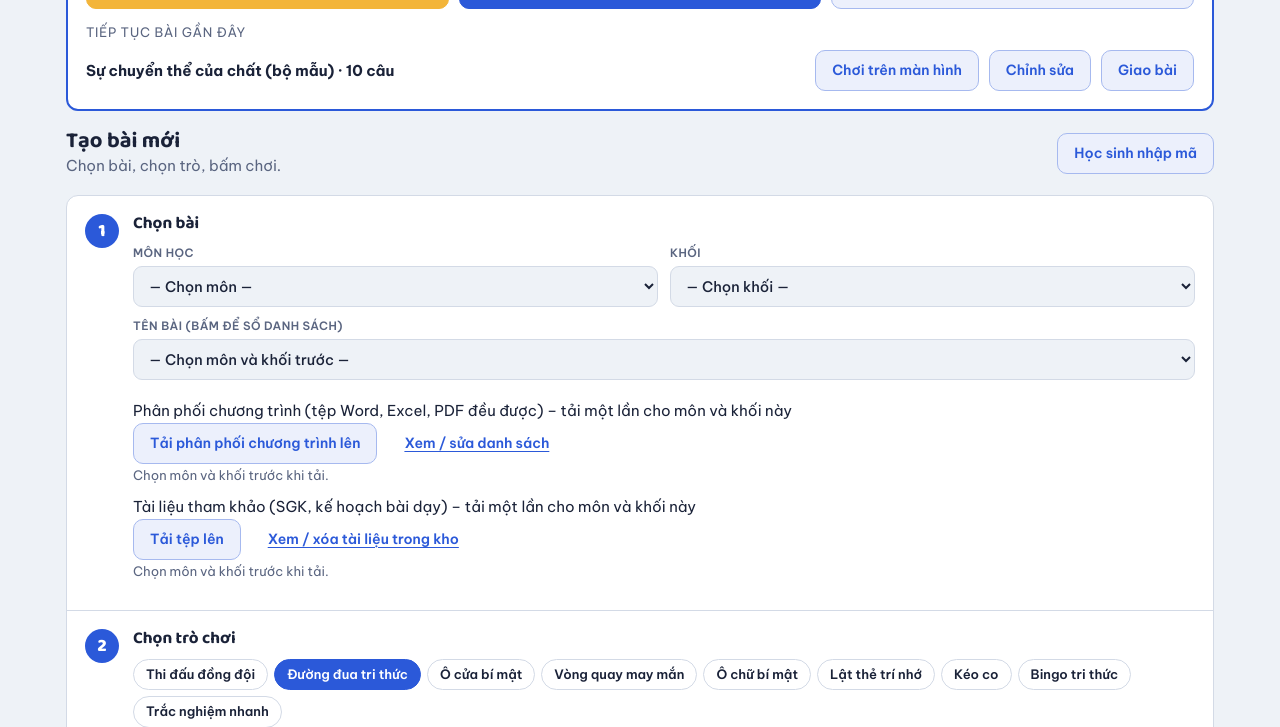
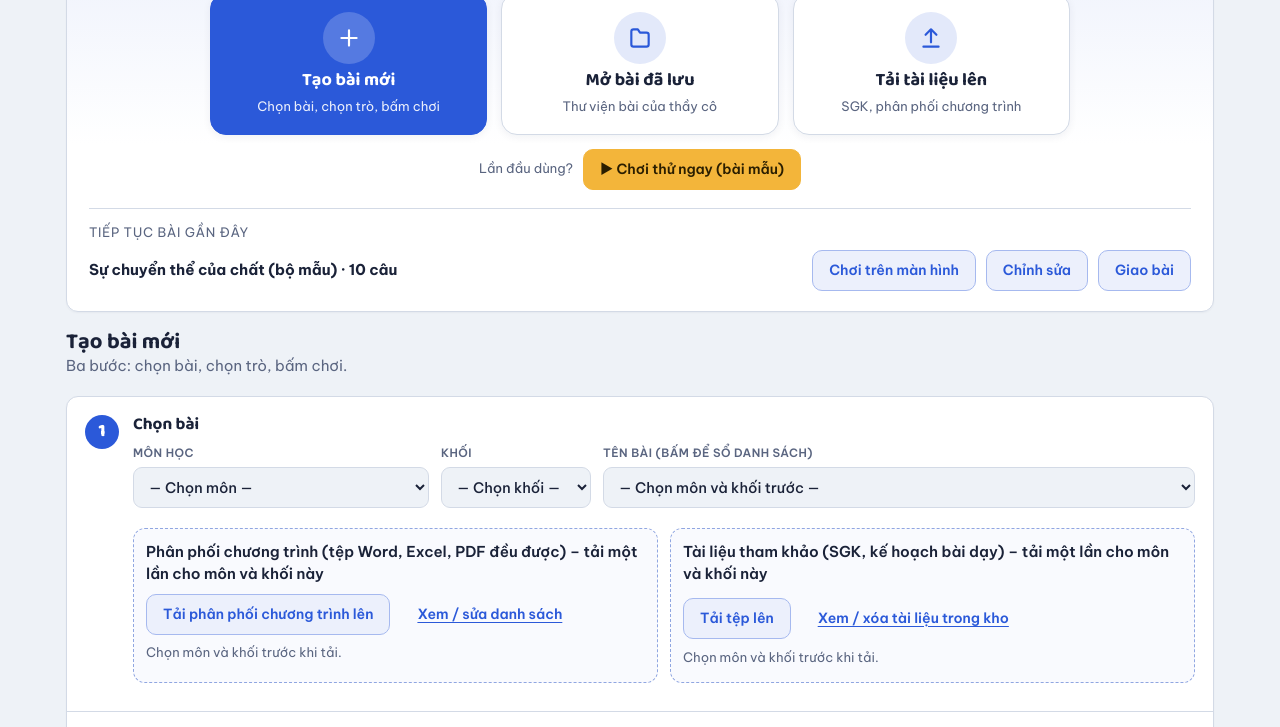
Before and after one commit to kenhgiaovien/trochoi-donghop, a plain HTML site: page index.html in a window 1280 px wide. Shown: the part 256-983 px from the top of the page. Drawn offline with Linux system fonts and the light colour scheme.

Commit message:
Trang chủ bố trí lại: ba ô việc chính, bước Chọn bài gọn hơn, nút Học sinh nhập mã ở thanh đầu trang
Co-Authored-By: Claude <noreply@anthropic.com>

```diff
--- a/index.html
+++ b/index.html
@@ -216,9 +216,29 @@ html body.kidbg{background:var(--paper)}
 .okbox{display:inline-flex;align-items:center;gap:5px;font-size:13px;font-weight:600;cursor:pointer;white-space:nowrap}
 .okbox input{width:20px;height:20px}
 @media (max-width:600px){.qopt{grid-template-columns:auto minmax(0,1fr) auto}.qopt>b{display:none}}
-.startcard{display:grid;gap:14px;border:2px solid var(--accent)}
-.startcard .big3{display:grid;grid-template-columns:repeat(auto-fit,minmax(190px,1fr));gap:10px}
-.startcard .big3 .btn{min-height:56px;font-size:16px}
+.startcard{display:grid;gap:14px;text-align:center;padding:26px 22px 20px;background:linear-gradient(180deg,color-mix(in srgb,var(--accent) 11%,var(--card)),var(--card) 62%)}
+.startcard .big3{display:grid;grid-template-columns:repeat(3,minmax(0,1fr));gap:14px;max-width:860px;width:100%;margin:4px auto 0}
+.tile3{display:grid;justify-items:center;align-content:start;gap:6px;padding:18px 12px;border-radius:16px;border:1px solid var(--line);background:var(--card);cursor:pointer;box-shadow:0 2px 8px rgba(20,30,60,.06);transition:transform .12s,border-color .12s}
+.tile3:hover{transform:translateY(-2px);border-color:var(--accent)}
+.tile3 b{font-family:var(--f-display);font-size:18px;line-height:1.2}
+.tile3 small{color:var(--muted);font-size:13px;line-height:1.35}
+.tico{width:52px;height:52px;border-radius:50%;display:grid;place-items:center;background:color-mix(in srgb,var(--accent) 13%,var(--card));color:var(--accent)}
+.tile3.main{background:var(--accent);border-color:var(--accent);color:var(--accent-ink)}
+.tile3.main .tico{background:rgba(255,255,255,.2);color:inherit}
+.tile3.main small{color:inherit;opacity:.9}
+.startcard .recent{display:grid;gap:8px;text-align:left;border-top:1px solid var(--line);padding-top:14px;margin-top:4px}
+/* Bước Chọn bài: môn – khối – tên bài trên một hàng; hai chỗ tải lên nằm cạnh nhau */
+.g3{display:grid;grid-template-columns:minmax(0,1fr) 150px minmax(0,2fr);gap:12px;align-items:start}
+.up2{display:grid;grid-template-columns:repeat(2,minmax(0,1fr));gap:12px;align-items:stretch}
+.up2>*{border:1px dashed color-mix(in srgb,var(--accent) 40%,var(--line));border-radius:12px;padding:12px;background:color-mix(in srgb,var(--accent) 3%,var(--card));min-width:0}
+.up2 .f{display:grid;gap:8px}
+.up2 .f>span:first-child{font-weight:600}
+@media (max-width:820px){.g3,.up2{grid-template-columns:1fr}.startcard .big3{grid-template-columns:1fr;gap:10px}.tile3{grid-template-columns:auto 1fr;justify-items:start;text-align:left;column-gap:12px;padding:12px 14px}.tile3 .tico{grid-row:span 2;width:44px;height:44px}}
+.card{box-shadow:0 1px 2px rgba(20,30,60,.04)}
+nav.tabs button[aria-current="page"]{background:var(--accent);color:var(--accent-ink)}
+#joinBtn{flex:none}
+@media (min-width:721px){nav.tabs{gap:2px}nav.tabs button{padding:7px 9px}.top .wrap{gap:10px}}
+body.kidbg #joinBtn{display:none}
 nav.tabs .morebtn{display:none}
 @media (max-width:720px){
   body:not(.kidbg) nav.tabs button.more{display:none}
@@ -352,6 +372,7 @@ nav.tabs button{white-space:nowrap}
 <header class="top"><div class="wrap">
   <button class="brand" id="brand" type="button"><span class="logo" id="logoBox" title="Logo trường (tải lên trong Hướng dẫn)">LOGO</span><span><b>TRƯỜNG THCS ĐỒNG HỢP</b><small>Smart Learning Games · Tam Hợp, Nghệ An</small></span></button>
   <nav class="tabs" id="nav"></nav>
+  <button class="btn small" id="joinBtn" type="button">Học sinh nhập mã</button>
   <span class="pill" id="cloudPill">Đang kiểm tra lưu trữ…</span>
 </div></header>
 <main class="wrap" id="main"></main>
@@ -2333,7 +2354,7 @@ const __exportCard0 = exportCard;
 exportCard = function (a, b) { return h('div', { style: { display: 'grid', gap: '18px' } }, cloudCard(), __exportCard0(a, b)); };
 
 /* ===== core3e (bản 4): nhiều môn, phân phối chương trình có lựa chọn, công thức toán, không nhảy màn hình, tự cập nhật ===== */
-const BUILD = '2026.11.17-0848';
+const BUILD = '2026.11.18-2159';
 
 /* ---------- Hồ sơ: một giáo viên dạy nhiều môn ---------- */
 const mySubjects = () => (S.profile.subjects && S.profile.subjects.length ? S.profile.subjects : (S.profile.subject ? [S.profile.subject] : []));
@@ -2658,23 +2679,30 @@ function vHome() {
   refreshMatLessons().then(ch => { if (ch && v.isConnected) fillLessons(); });
   // Đầu trang: ba việc người mới cần thấy ngay, và bài gần đây để làm tiếp
   const recent = S.lib.find(p => !p.demo) || S.lib[0], demo = getPack('demo-khtn6') || S.lib[0];
-  const start = h('div', { class: 'card startcard' }, h('h1', null, 'Hôm nay thầy cô muốn làm gì?'),
+  // Ba việc chính bày thành ba ô lớn có hình, mỗi ô một dòng giải thích
+  const ico = d => { const e = h('span', { class: 'tico', 'aria-hidden': 'true' }); e.innerHTML = '<svg viewBox="0 0 24 24" width="26" height="26" fill="none" stroke="currentColor" stroke-width="2" stroke-linecap="round" stroke-linejoin="round">' + d + '</svg>'; return e; };
+  const tile = (cls, d, title, sub, fn) => h('button', { type: 'button', class: 'tile3 ' + cls, onclick: fn }, ico(d), h('b', null, title), h('small', null, sub));
+  const nOwn = S.lib.filter(p => !p.demo).length;
+  const start = h('div', { class: 'card startcard' },
+    h('div', { class: 'small muted' }, S.profile.teacher ? 'Xin chào ' + S.profile.teacher : 'Xin chào thầy cô'),
+    h('h1', null, 'Hôm nay thầy cô muốn làm gì?'),
     h('div', { class: 'big3' },
-      h('button', { class: 'btn sun', onclick: () => go('play', { game: 'q2', pack: demo.id }) }, '▶ Chơi thử ngay (bài mẫu)'),
-      h('button', { class: 'btn primary', onclick: () => { v.querySelector('.quick').scrollIntoView({ behavior: 'smooth', block: 'start' }); const s = v.querySelector('#q-sub'); if (s) s.focus({ preventScroll: true }); } }, 'Tạo bài mới'),
-      h('button', { class: 'btn', onclick: () => go('library') }, 'Mở bài đã lưu')),
-    h('div', { style: { display: 'grid', gap: '8px' } }, h('span', { class: 'small muted', style: { letterSpacing: '.05em' } }, 'TIẾP TỤC BÀI GẦN ĐÂY'),
+      tile('main', '<path d="M12 5v14M5 12h14"/>', 'Tạo bài mới', 'Chọn bài, chọn trò, bấm chơi', () => { v.querySelector('.quick').scrollIntoView({ behavior: 'smooth', block: 'start' }); const s = v.querySelector('#q-sub'); if (s) s.focus({ preventScroll: true }); }),
+      tile('', '<path d="M4 6a2 2 0 0 1 2-2h4l2 3h6a2 2 0 0 1 2 2v9a2 2 0 0 1-2 2H6a2 2 0 0 1-2-2z"/>', 'Mở bài đã lưu', nOwn ? nOwn + ' bài trong thư viện' : 'Thư viện bài của thầy cô', () => go('library')),
+      tile('', '<path d="M12 16V4M7 9l5-5 5 5M5 20h14"/>', 'Tải tài liệu lên', 'SGK, phân phối chương trình', () => { const u = v.querySelector('.up2'); u.scrollIntoView({ behavior: 'smooth', block: 'center' }); const b = u.querySelector('button'); if (b) b.focus({ preventScroll: true }); })),
+    h('div', { class: 'row', style: { justifyContent: 'center' } }, h('span', { class: 'small muted' }, 'Lần đầu dùng?'), h('button', { class: 'btn sun', onclick: () => go('play', { game: 'q2', pack: demo.id }) }, '▶ Chơi thử ngay (bài mẫu)')),
+    h('div', { class: 'recent' }, h('span', { class: 'small muted', style: { letterSpacing: '.05em' } }, 'TIẾP TỤC BÀI GẦN ĐÂY'),
       h('div', { class: 'row' }, h('b', { class: 'grow' }, (recent.title || recent.lesson || 'Bài chưa đặt tên') + ' · ' + parsePack(recent).q.length + ' câu' + (recent.status === 'Chờ duyệt' ? ' · chờ duyệt' : '')),
         h('button', { class: 'btn', onclick: () => { S.current = recent.id; go('hub'); } }, 'Chơi trên màn hình'), h('button', { class: 'btn', onclick: () => go('editor', recent.id) }, 'Chỉnh sửa'), h('button', { class: 'btn', onclick: () => openShare(recent) }, 'Giao bài'))));
   v.append(start,
-    h('div', { class: 'row' }, h('div', { class: 'grow' }, h('h2', null, 'Tạo bài mới'), h('p', { class: 'muted' }, S.profile.teacher ? 'GV: ' + S.profile.teacher + ' · chọn bài, chọn trò, bấm chơi.' : 'Chọn bài, chọn trò, bấm chơi.')),
-      h('button', { class: 'btn', onclick: () => { S.shared = null; go('join'); } }, 'Học sinh nhập mã')),
+    h('div', null, h('h2', null, 'Tạo bài mới'), h('p', { class: 'muted' }, 'Ba bước: chọn bài, chọn trò, bấm chơi.')),
     h('div', { class: 'card quick' },
       h('div', { class: 'qstep' }, h('span', { class: 'qn' }, '1'), h('div', { class: 'grow', style: { display: 'grid', gap: '10px', minWidth: 0 } }, h('h3', null, 'Chọn bài'),
-        h('div', { class: 'fgrid' }, f('Môn học', subBox), f('Khối', gradeSel)),
-        f('Tên bài (bấm để sổ danh sách)', lessonSel, customIn), periodBox, hintBox,
-        h('div', { class: 'f' }, h('span', null, 'Tài liệu tham khảo (SGK, kế hoạch bài dạy) – tải một lần cho môn và khối này'),
-          h('div', { class: 'row' }, h('button', { class: 'btn', type: 'button', onclick: () => { if (!Q.subject || !Q.grade) return fieldErr(!Q.subject ? v.querySelector('#q-sub') : gradeSel, 'Thầy cô chọn ' + (!Q.subject ? 'môn học' : 'khối') + ' ở ô này trước, rồi mới tải tài liệu.'); matIn.click(); } }, 'Tải tệp lên'), matIn, h('button', { class: 'btn ghost', type: 'button', onclick: () => goHelp('kho') }, 'Xem / xóa tài liệu trong kho')), matMsg),
+        h('div', { class: 'g3' }, f('Môn học', subBox), f('Khối', gradeSel), f('Tên bài (bấm để sổ danh sách)', lessonSel, customIn)),
+        periodBox,
+        h('div', { class: 'up2' }, hintBox,
+          h('div', { class: 'f' }, h('span', null, 'Tài liệu tham khảo (SGK, kế hoạch bài dạy) – tải một lần cho môn và khối này'),
+            h('div', { class: 'row' }, h('button', { class: 'btn', type: 'button', onclick: () => { if (!Q.subject || !Q.grade) return fieldErr(!Q.subject ? v.querySelector('#q-sub') : gradeSel, 'Thầy cô chọn ' + (!Q.subject ? 'môn học' : 'khối') + ' ở ô này trước, rồi mới tải tài liệu.'); matIn.click(); } }, 'Tải tệp lên'), matIn, h('button', { class: 'btn ghost', type: 'button', onclick: () => goHelp('kho') }, 'Xem / xóa tài liệu trong kho')), matMsg)),
         pagesBox)),
       h('div', { class: 'qstep' }, h('span', { class: 'qn' }, '2'), h('div', { class: 'grow', style: { display: 'grid', gap: '10px', minWidth: 0 } }, h('h3', null, 'Chọn trò chơi'), featBox,
         h('div', { class: 'fgrid' }, f('Tất cả ' + GAMES.length + ' trò chơi và công cụ', gameSel), f('Số câu hỏi', h('input', { type: 'number', id: 'q-nq', min: 3, max: 50, value: Q.nq, oninput: e => { Q.nq = clamp(+e.target.value || 10, 3, 50); saveQ(); } }))))),
@@ -2807,6 +2835,8 @@ async function checkUpdate(manual) {
   if (document.getElementById('updbox')) return;
   if (!document.getElementById('updbar')) document.body.prepend(h('div', { id: 'updbar' }, 'Đã có bản mới của app. ', h('button', { class: 'btn', onclick: apply }, 'Cập nhật ngay'), h('span', { class: 'small' }, ' (đang chơi hoặc đang soạn thì bấm sau cũng được)')));
 }
+// Nút "Học sinh nhập mã" luôn có ở thanh đầu trang
+{ const jb = document.getElementById('joinBtn'); if (jb) jb.onclick = () => { S.shared = null; go('join'); }; }
 // Sau khi cập nhật xong: báo một lần là đã lên bản mới
 if (IS_WEB) setTimeout(() => { const n = LS.get('dh.updnote', null); if (!n) return; LS.set('dh.updnote', null); if (n.v === BUILD) toast('Đã cập nhật xong lên bản ' + BUILD + '.', 6000); }, 1200);
 if (IS_WEB) { setTimeout(checkUpdate, 4000); setInterval(checkUpdate, 10 * 60 * 1000); document.addEventListener('visibilitychange', () => { if (!document.hidden) checkUpdate(); }); }
--- a/version.json
+++ b/version.json
@@ -1 +1 @@
-{"v":"2026.11.17-0848","notes":["Các nút bấm có màu để dễ nhận ra: xanh nhạt là thao tác thường, đỏ nhạt là xóa/bỏ, xanh lá là duyệt và lưu.","Thêm mục \"Xóa dữ liệu cho nhẹ máy (reset)\" trong Cài đặt & HD.","Trang chủ có nút \"Tải phân phối chương trình lên\" (Word, Excel, PDF).","Trang Tạo trò chơi nhận sách PDF dạng ảnh scan (nhập số trang của bài)."]}
+{"v":"2026.11.18-2159","notes":["Trang chủ bố trí lại: ba ô lớn Tạo bài mới – Mở bài đã lưu – Tải tài liệu lên.","Bước Chọn bài gọn hơn: môn, khối, tên bài trên một hàng; hai chỗ tải tệp nằm cạnh nhau.","Nút \"Học sinh nhập mã\" luôn có ở góc trên mọi trang.","Các nút bấm có màu để dễ nhận ra; có mục \"Xóa dữ liệu (reset)\" trong Cài đặt & HD."]}
```
